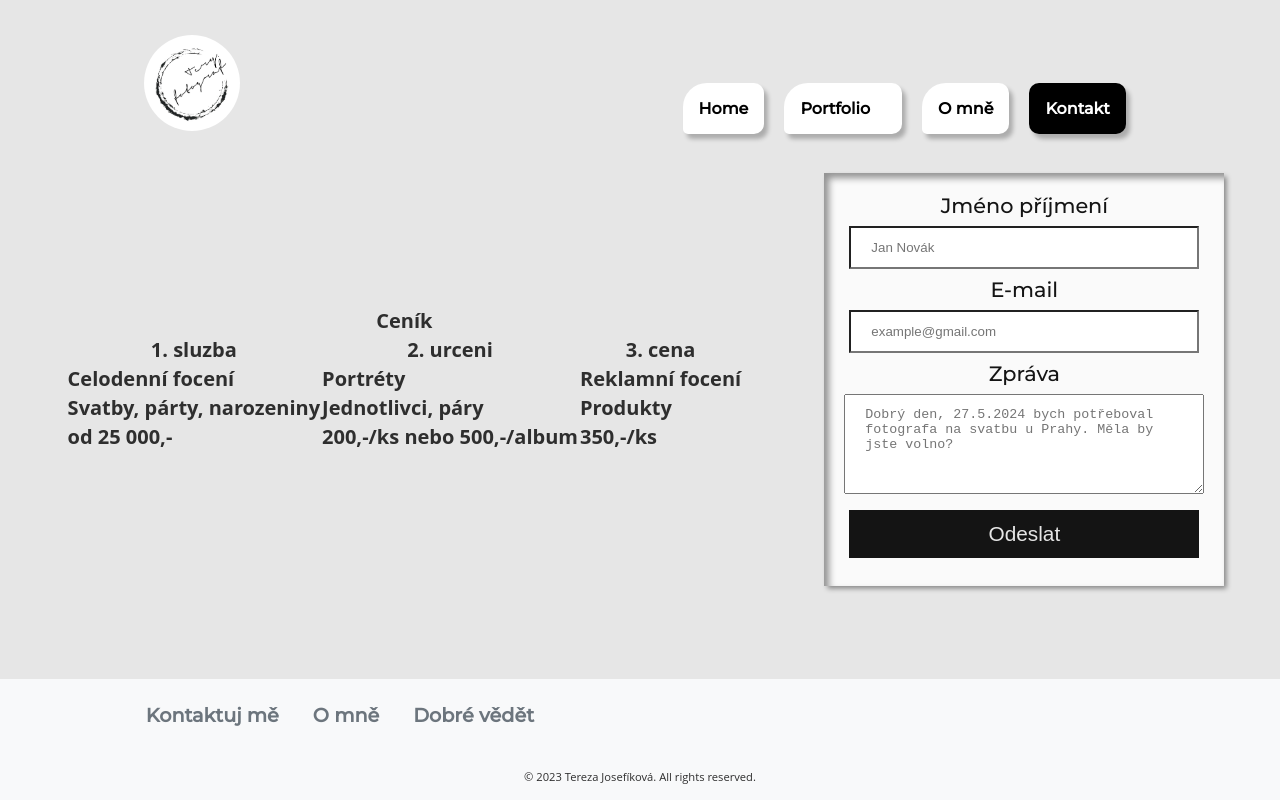
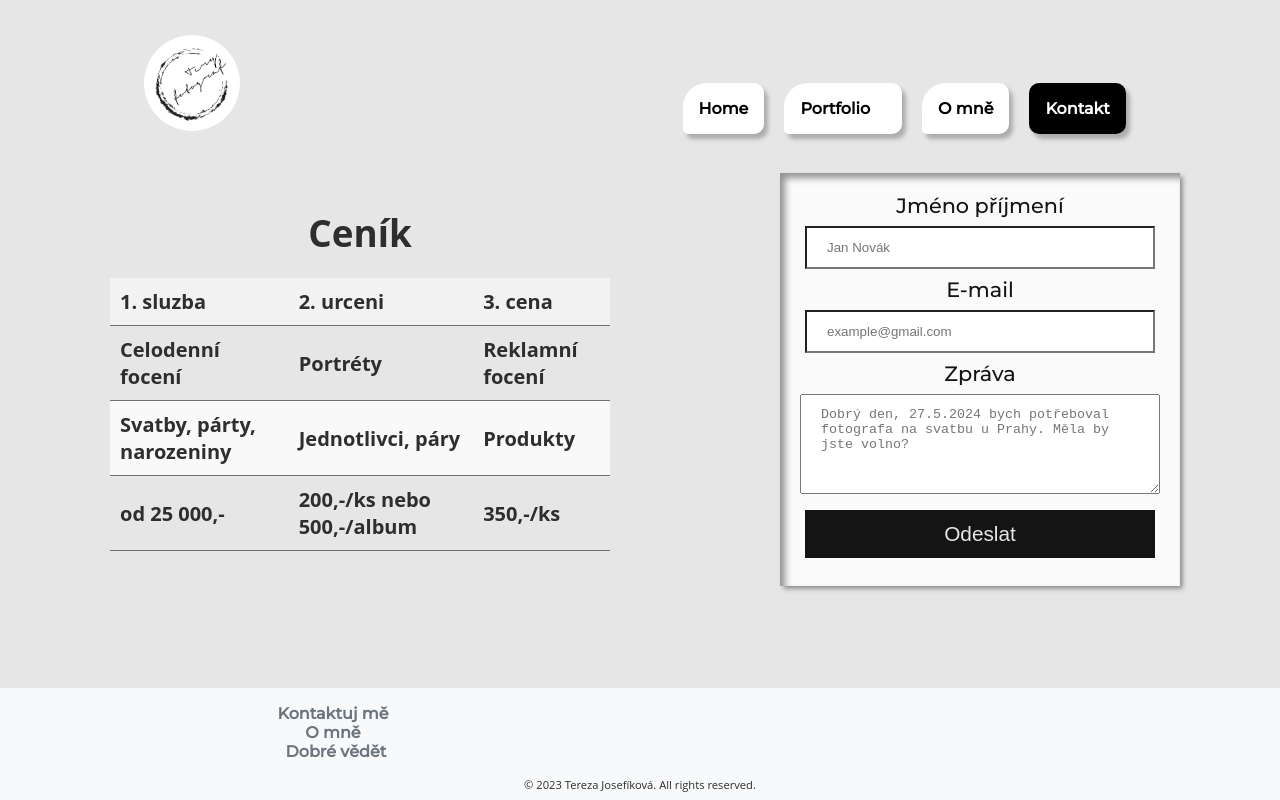
Before and after one commit to Gurisek/photo, a React (Create React App) app: page /kontakt in a window 1280 px wide. Built offline with nearby package versions, Linux system fonts and the light colour scheme.

Commit message:
Fix footer layout and update styles

```diff
--- a/public/index.html
+++ b/public/index.html
@@ -20,4 +20,5 @@
     <noscript>Musíte povolit JavaScript aby jste se dostal/a na tuto stránku!</noscript>
     <div id="root"></div>
   </body>
+
 </html>
--- a/src/Components/Footer.js
+++ b/src/Components/Footer.js
@@ -7,8 +7,8 @@ const Footer = () => {
     <footer className="footer">
       <div className="row">
         <div className="col-1-of-2">
-          <div className="footer_navigation">
             <ul className="footer_list">
+              <div className="flex-column">
               <li className="footer_item">
                 <Link to={"/kontakt"} className="footer_link">
                   Kontaktuj mě
@@ -24,8 +24,8 @@ const Footer = () => {
                   Dobré vědět
                 </Link>
               </li>
+              </div>
             </ul>
-          </div>
         </div>
         <div className="col-1-of-2">
           <div className="social_media_links">
@@ -48,13 +48,3 @@ const Footer = () => {
 };
 
 export default Footer;
-
-      //  <div className="container">
-      //   <Link to={'/kontakt'}>Kontaktuj mě</Link>
-      //   <Link to={'/about'}>O mně</Link>
-      //   <div className="social">
-      //       <a href='/'><i className='gg-facebook'></i></a>
-      //   </div>
-
-      //   <p className="text-muted">Copyright &copy; 2023 Tereza Josefíková. All rights reserved.</p>
-      // </div>
--- a/src/Components/footer.css
+++ b/src/Components/footer.css
@@ -21,7 +21,7 @@ main {
 .row {
   display: flex;
   justify-content: center;
-  padding: 1rem;
+  padding: 0.5rem;
 }
 
 .col-1-of-2 {
@@ -44,7 +44,7 @@ main {
   display: inline-block;
 
   &:not(:last-child) {
-    margin-right: 1.5rem;
+    margin-right: 1rem;
   }
 }
 
@@ -53,7 +53,7 @@ main {
   &:visited {
     color: #6c757d;
     text-decoration: none;
-    font-size: 1.2rem;
+    font-size: 1rem;
     display: inline-block;
     transition: all 0.3s;
   }
@@ -86,7 +86,7 @@ main {
 }
 .social_media_link {
   &:not(:last-child) {
-    margin-right: 1.5rem;
+    margin-right: 1rem;
   }
 }
 
@@ -113,7 +113,7 @@ main {
 
 @media (max-width: 1020px) {
   .footer {
-    padding-top: 1rem;
+    padding-top: 0.5rem;
   }
 
   .gg-facebook {
@@ -136,7 +136,7 @@ main {
     &:visited {
       color: #6c757d;
       text-decoration: none;
-      font-size: 0.5rem;
+      font-size: 0.7rem;
       display: inline-block;
       transition: all 0.3s;
     }
@@ -147,3 +147,11 @@ main {
     padding: 0;
   }
 }
+
+.flex-column {
+  display: flex;
+  flex-direction: column;
+  align-items: center;
+  justify-content: center;
+  text-align: center;
+}
--- a/src/Pages/css/Price.css
+++ b/src/Pages/css/Price.css
@@ -1,11 +1,12 @@
-input[type=text], [type=email] {
+input[type="text"],
+[type="email"] {
   width: min(100%, 350px);
   padding: 12px 20px;
   margin: 8px 0;
   box-sizing: border-box;
   background-color: #ffffff;
 }
-input[type=submit] {
+input[type="submit"] {
   width: min(100%, 350px);
   padding: 12px 20px;
   margin: 8px 0;
@@ -18,11 +19,12 @@ input[type=submit] {
   cursor: pointer;
 }
 
-input[type=submit]:hover {
+input[type="submit"]:hover {
   background-color: #2e2e2e;
 }
 
-input:focus, textarea:focus {
+input:focus,
+textarea:focus {
   background-color: #0f0d0d;
   color: #e6e6e6;
   border: none;
@@ -59,14 +61,13 @@ form {
   flex-direction: row;
   justify-content: space-between;
   margin: 20px 0;
-
 }
 
 .container-price {
   display: flex;
   flex-direction: row;
   align-items: center;
-    margin: auto
+  margin: auto;
 }
 
 .price-text {
@@ -75,14 +76,45 @@ form {
   margin: 10px;
 }
 
+/* table */
+
+table {
+  max-width: 500px;
+  border-collapse: collapse;
+  margin-top: 30;
+}
+
+caption {
+  font-weight: bold;
+  margin-bottom: 20px;
+  font-size: 2.3rem;
+}
+
+th,
+td {
+  padding: 10px;
+  text-align: left;
+  border-bottom: 1px solid #6f6f6f;
+}
+
+th {
+  background-color: #f2f2f2;
+}
+
+tbody tr:nth-child(even) {
+  background-color: #f9f9f9;
+}
+
+/* Info hover */
+
 @media screen and (max-width: 1100px) {
   .price {
     flex-direction: column;
   }
 
-    input[type=text],
-    [type=email],
-    [type=submit],
+  input[type="text"],
+  [type="email"],
+  [type="submit"],
   textarea {
     width: max(100%, 250px);
   }
@@ -90,5 +122,4 @@ form {
   form {
     margin-top: 2.5em;
   }
-
 }
```
Also changed, not shown: src/Pages/Sluzby.js (deleted, +0 -37 lines). Lines whose indentation alone changed are shown as unchanged.
